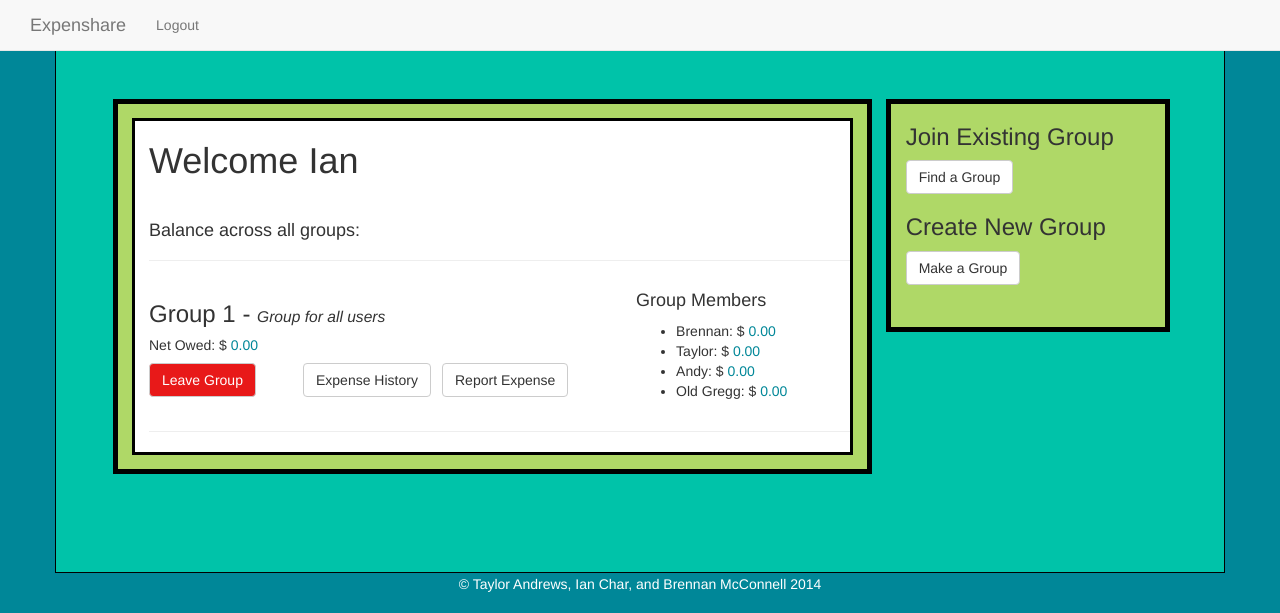
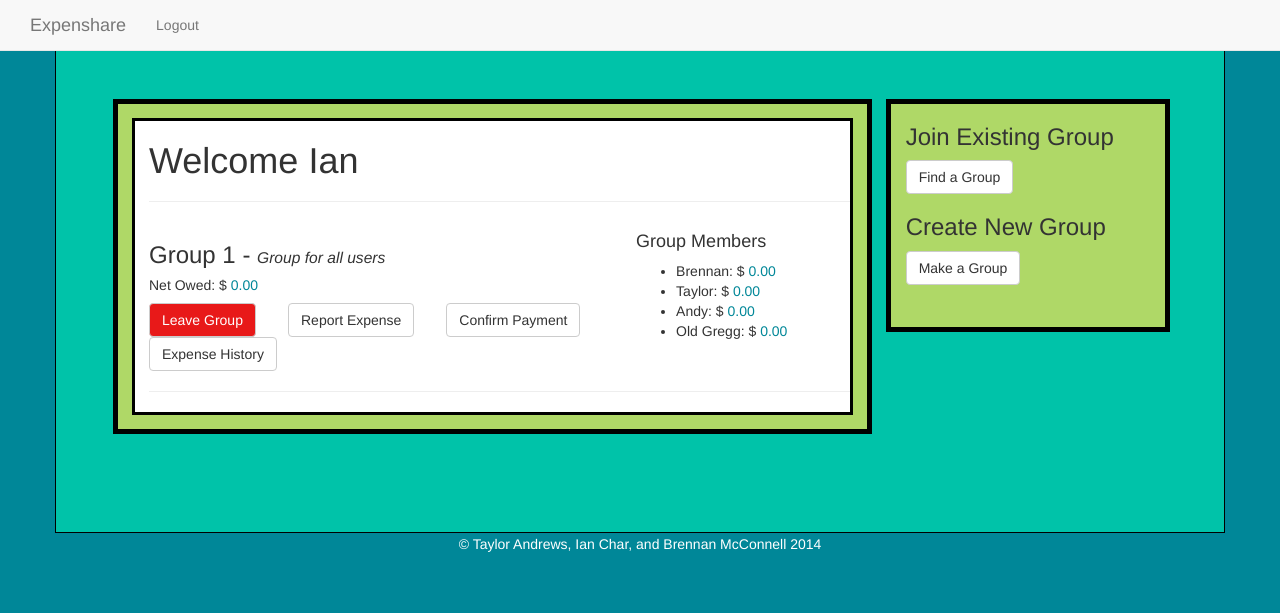
Before and after one commit to Brennan-M/ExpenShare, a Django app: page /share/home/ in a window 1280 px wide. Shown: the top 613 px of the page. Run offline with Django 3.2, Linux system fonts and the light colour scheme; a user stored in the database is signed in; data comes from the database, SQL or seed files in the repository; both versions use the stored data as it was after the commit; some libraries are stand-ins or nearby versions.

Commit message:
Added form for submit payment (no functionality)

```diff
--- a/Expenshare/templates/home.html
+++ b/Expenshare/templates/home.html
@@ -67,8 +67,6 @@
 									{% if deleted_group %}
 									<h4><font color="red">You were the last member in that group. Group deleted.</font><h4>
 									{% endif %}
-									<br>
-									<h4>Balance across all groups: </h4>
 
 									<hr>
 									{% for paygroup in paygroups %}
@@ -87,33 +85,52 @@
 												{% endif %}
 											{% endfor %}
 											<div class="row" id="buttons">
-											<button type="button" id="report" class="btn btn-default" data-toggle="modal" data-target="#{{ paygroup.id }}ID">
+											<button type="button" id="report" class="btn btn-default" data-toggle="modal" data-target="#expense{{ paygroup.id }}ID">
 											Report Expense</button>
-											<div class="modal fade" id="{{ paygroup.id }}ID" tabindex="-1" role="dialog" aria-labelledby="myModalLabel" aria-hidden="true">
-											  <div class="container" id="bodyContainer">
-												<div class="row">
-													<div class="col-md-1"> </div>
-													<div class="container" id="bodyContent">
-														<div class="row">
-															<div class="col-md-2"></div>
+											<div class="modal fade" id="expense{{ paygroup.id }}ID" tabindex="-1" role="dialog" aria-labelledby="myModalLabel" aria-hidden="true">
 												<div class="col-md-8" id="infoBox">
-																<h2>Report a Transaction</h2>
+													<h2>Report an Expense</h2>
+													<h4>Let your groupmates know how much you have paid so they can pay you back. </h4>
 													<fieldset>
 													<form id="PayForm" method="post" action="/share/add_payform/">
 														{% csrf_token %}
 														{{ PayForm.as_p }}
 														<input type="hidden" name="group" value="{{ paygroup.name }}">
 														<div class="col-md-4">
-																	<button type="submit" name="Pay" value="submit" class="btn btn-default btn-lg btn-block">Submit Transaction</button> </div>
+														<button type="submit" name="Pay" value="submit" class="btn btn-default btn-lg btn-block">Submit Expense</button> </div>
 													</form>
 													</fieldset>
 												</div>
-															<div class="col-md-1"> </div>
-															<div class="col-md-1"></div>
+											</div>
+											<button type="button" id="report" class="btn btn-default" data-toggle="modal" data-target="#payment{{ paygroup.id }}ID">
+											Confirm Payment</button>
+											<div class="modal fade" id="payment{{ paygroup.id }}ID" tabindex="-1" role="dialog" aria-labelledby="myModalLabel" aria-hidden="true">
+												<div class="col-md-8" id="infoBox">
+													<h2>Confirm a Payment</h2>
+													<h4>Write off a groupmate's debt to you.</h4>
+													<fieldset>
+													<form id="PayForm" method="post" action="/share/add_payform/">
+														{% csrf_token %}
+														<div class="col-lg-6">
+														    <div class="input-group">
+														      <div class="input-group-btn">
+														        <button type="button" class="btn btn-default dropdown-toggle" data-toggle="dropdown" aria-expanded="false">Select Groupmate<span class="caret"></span></button>
+														        <ul class="dropdown-menu" role="menu">
+														          {% for mem in paygroup.members.all %}
+														          	 {% if mem != user %}
+														          	 	<li> <a href="#">{{ mem }} </a><li>
+														          	 {% endif %}
+														          {% endfor %}
+														        </ul>
+														      </div>
+														      <input type="text" class="form-control" placeholder="Amount Paid">
 														    </div>
 														  </div>
-													<div class="col-md-1"></div>
-												</div>
+														<input type="hidden" name="group" value="{{ paygroup.name }}">
+														<div class="col-md-4">
+														<button type="submit" name="Pay" value="submit" class="btn btn-default btn-lg btn-block">Submit Payment</button> </div>
+													</form>
+													</fieldset>
 												</div>
 											</div>
 											<div class="col-md-3">
```
Also changed, not shown: Expenshare/db.sqlite3. Lines whose indentation alone changed are shown as unchanged.
